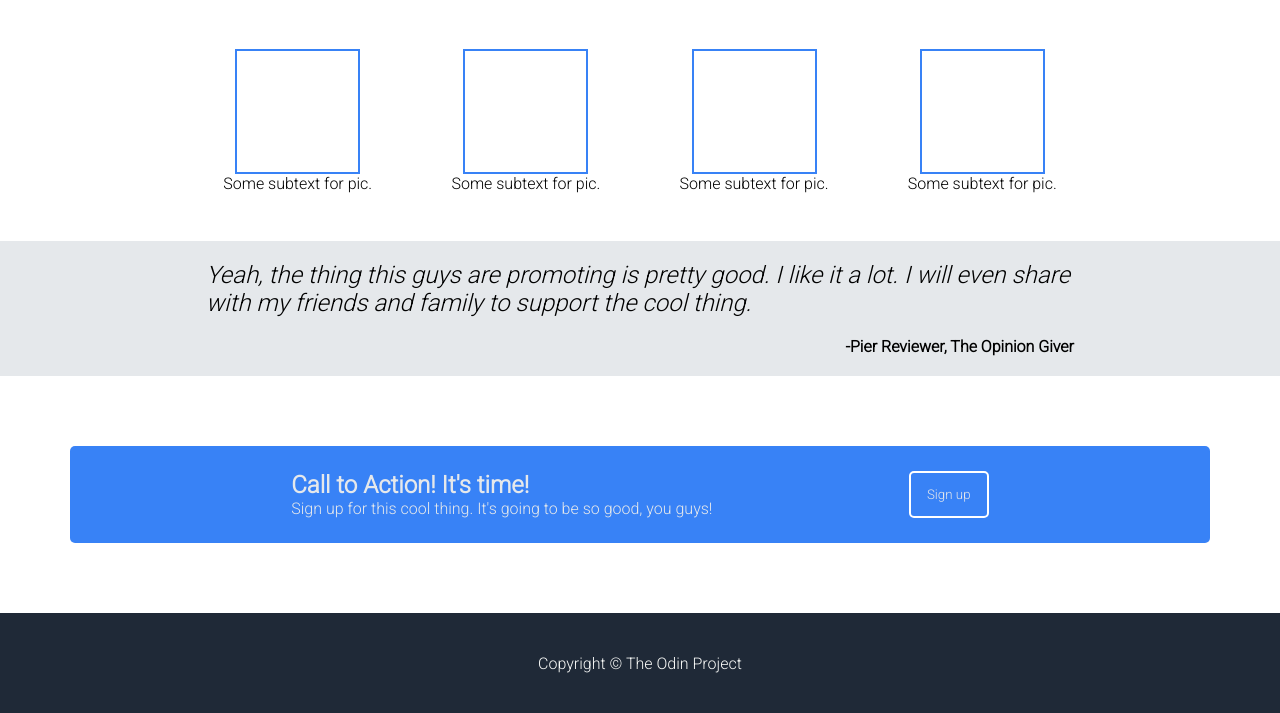
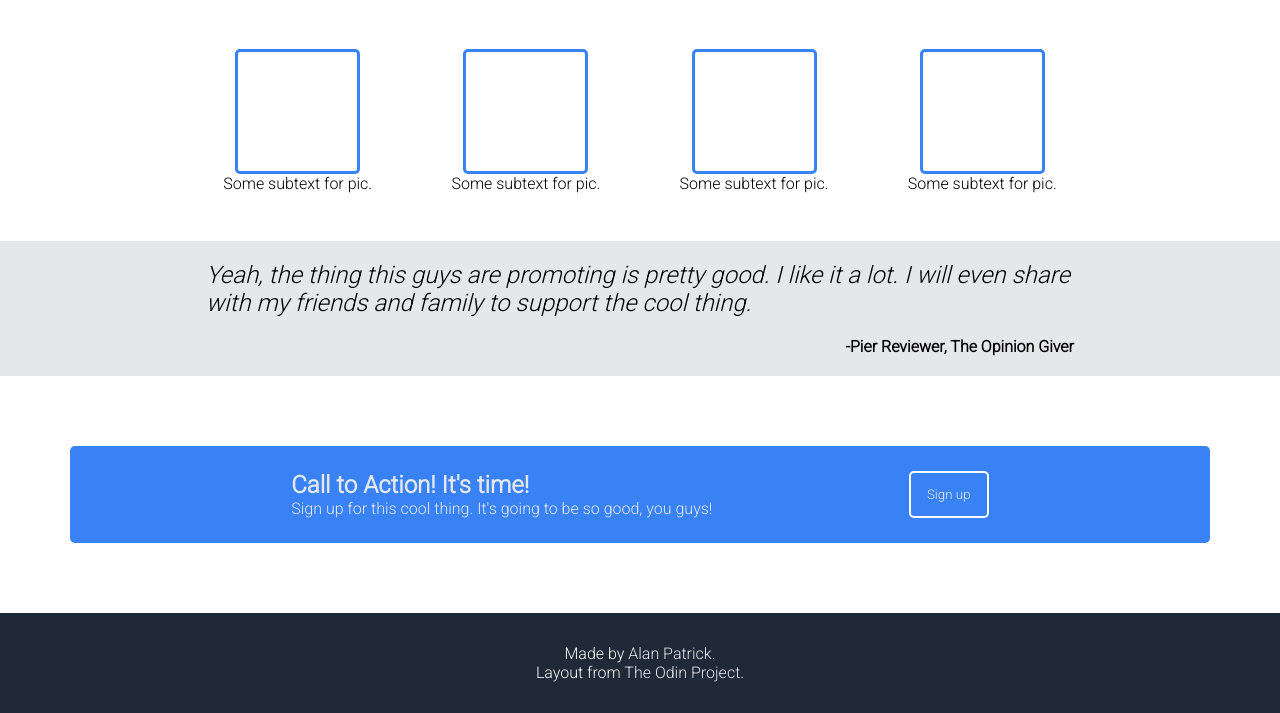
Before and after one commit to al-ptk/odin-landing-page, a plain HTML site: page index.html in a window 1280 px wide. Shown: the part 273-986 px from the top of the page. Drawn offline with Linux system fonts and the light colour scheme.

Commit message:
Some minor edits

```diff
--- a/index.html
+++ b/index.html
@@ -79,7 +79,8 @@
 </section>
 
 <footer>
-    <p>Copyright © The Odin Project</p>
+    <p>Made by <a href="https://github.com/al-ptk">Alan Patrick</a>.</p>
+    <p>Layout from <a href="https://www.theodinproject.com/paths/foundations/courses/foundations/lessons/landing-page">The Odin Project</a>.</p>
 </footer>
 
 </body>
--- a/style.css
+++ b/style.css
@@ -115,7 +115,8 @@ section {
 .item .placeholder {
     width: 125px;
     height: 125px;
-    border: 2px solid var(--blue);
+    border: 3px solid var(--blue);
+    border-radius: 5px;
 }
 
 /* Social proof Section */
@@ -170,6 +171,11 @@ footer {
     width: 100%;
     height: 100px;
     display: flex;
+    flex-direction: column;
     justify-content: center;
     align-items: center;
 }
+
+footer a {
+    color:#e5e8eb;
+}
```
